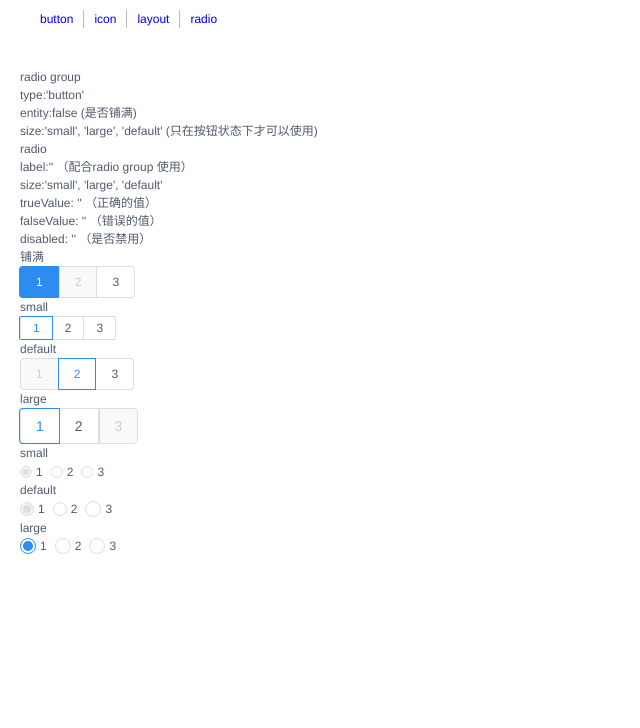
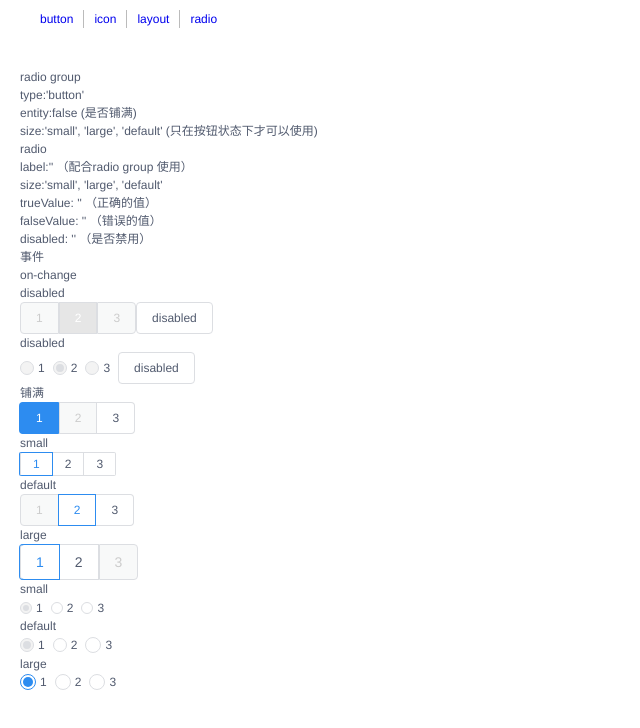
Before and after one commit to 2384830985/paste-copy, a Vue app in the folder my-app/: page /radio in a window 1280 px wide. Shown: the top 728 px of the page, without its empty margins (0-640 px from the left). Built offline with nearby package versions, Linux system fonts and the light colour scheme; some icons are missing.

Commit message:
添加单选框

```diff
--- a/my-app/examples/views/radio.vue
+++ b/my-app/examples/views/radio.vue
@@ -14,6 +14,24 @@
             <p>falseValue: '' （错误的值）</p>
             <p>disabled: '' （是否禁用）</p>
         </div>
+        <div>
+            <p>事件</p>
+            <p>on-change</p>
+        </div>
+        <p>disabled</p>
+        <t-radio-group  v-model="radio" type="button">
+            <t-radio :label="1" :disabled="disabled">1</t-radio>
+            <t-radio :label="2" :disabled="disabled">2</t-radio>
+            <t-radio :label="3" :disabled="disabled">3</t-radio>
+        </t-radio-group>
+        <t-button @click="disabled=!disabled">disabled</t-button>
+        <p>disabled</p>
+        <t-radio-group  v-model="radio">
+            <t-radio :label="1" :disabled="disabled">1</t-radio>
+            <t-radio :label="2" :disabled="disabled">2</t-radio>
+            <t-radio :label="3" :disabled="disabled">3</t-radio>
+        </t-radio-group>
+        <t-button @click="disabled=!disabled">disabled</t-button>
         <p>铺满</p>
         <t-radio-group  v-model="radio2" type="button" entity >
             <t-radio :label="1">1</t-radio>
@@ -67,6 +85,7 @@
                 radio: 2,
                 radio1: 1,
                 radio2: 1,
+                disabled: true
             }
         },
         methods:{
```
